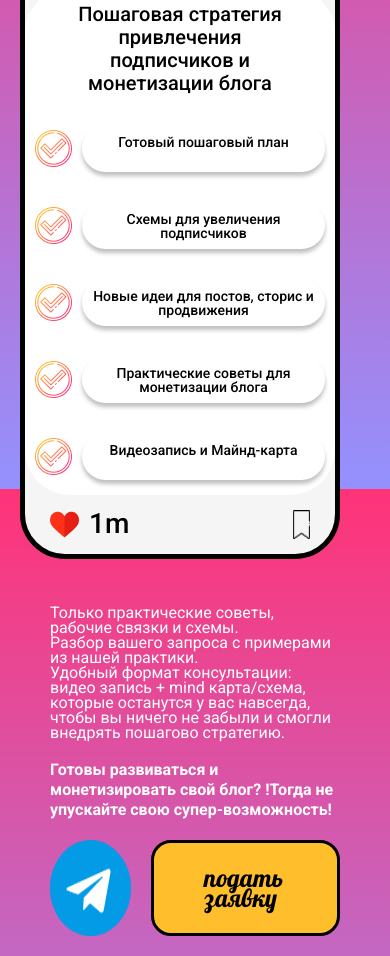
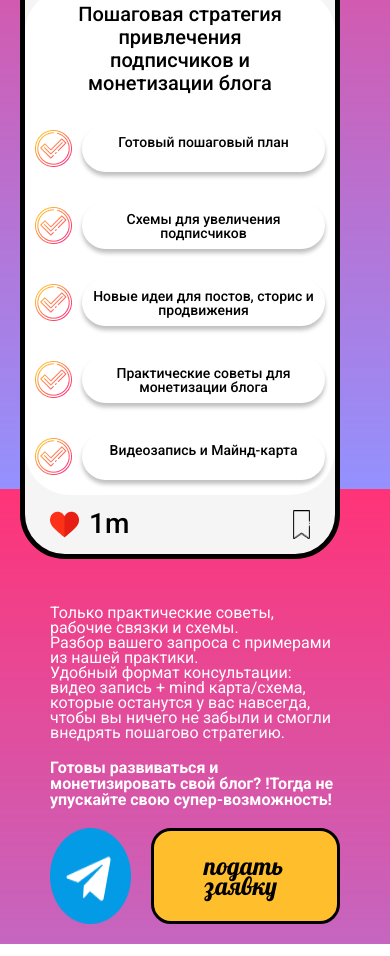
Before and after one commit to Olyaa-Ira/Consultation, a plain HTML site: page index.html in a window 390 px wide. Shown: the part 355-1311 px from the top of the page. Drawn offline with Linux system fonts and the light colour scheme.

Commit message:
Update style.css

```diff
--- a/css/style.css
+++ b/css/style.css
@@ -333,6 +333,9 @@ body {
 		font-size: 25px;
 		line-height: 20px;
 	}
+	.text__subtitle {
+		line-height: 16px;
+	}
 }
 @media (max-width: 390px) {
 	._container {
```
